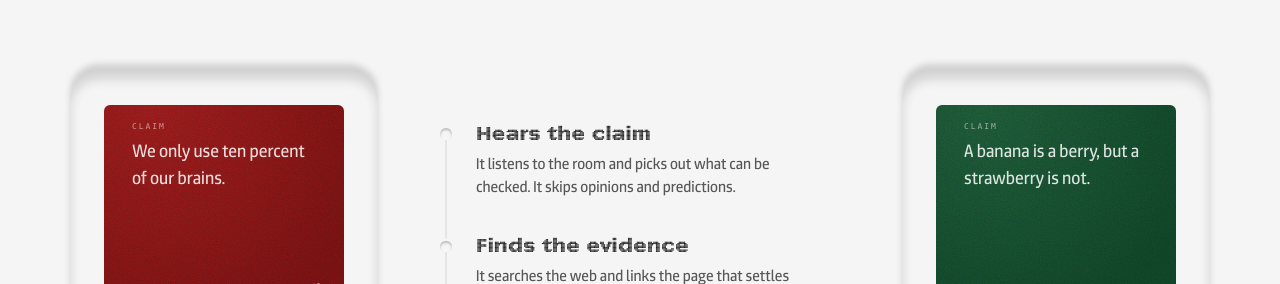
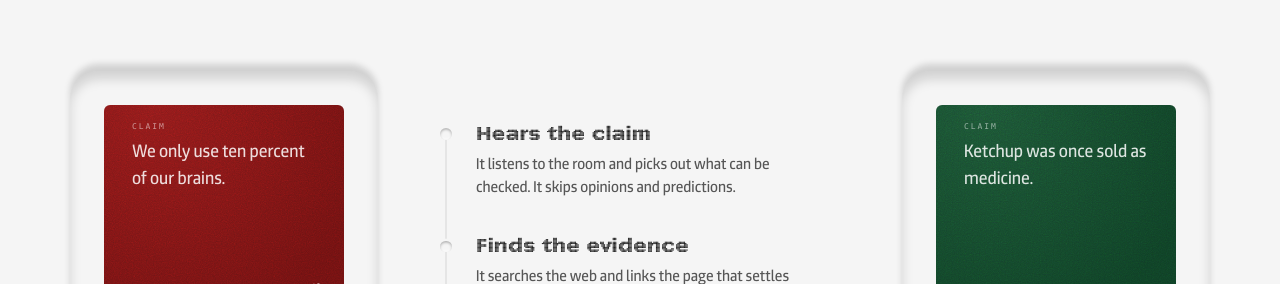
Before and after one commit to tami-cp0/ponoc, a Next.js app: page / in a window 1280 px wide. Shown: the part 1160-1444 px from the top of the page. Built offline with nearby package versions, Linux system fonts and the light colour scheme; no server answers.

Commit message:
Ketchup demo card

```diff
--- a/src/app/page.tsx
+++ b/src/app/page.tsx
@@ -20,10 +20,10 @@ const SHOWCASE_FALSE: Card = {
 
 const SHOWCASE_TRUE: Card = {
   id: "showcase-true",
-  claim: "A banana is a berry, but a strawberry is not.",
+  claim: "Ketchup was once sold as medicine.",
   status: "true",
   reasoning:
-    "Botanically a banana fits the definition of a berry, while a strawberry does not ([sciencefocus.com](https://www.sciencefocus.com/nature/is-a-banana-a-berry)).",
+    "Yes. In the 1830s an Ohio doctor sold tomato ketchup in pill form as a cure for indigestion and diarrhea ([tastingtable.com](https://www.tastingtable.com/1497845/ketchup-origin-medicine/)).",
 };
 
 const FEATURES = [
```
